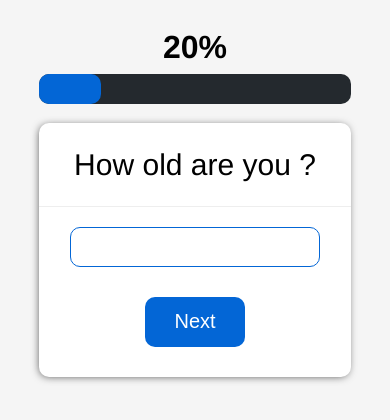
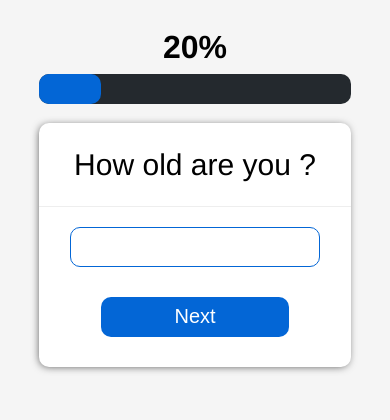
Before and after one commit to DineshBabu1989/Project-A, a React (Create React App) app: page /page/1 in a window 390 px wide. Shown: the top 420 px of the page. Built offline with nearby package versions, Linux system fonts and the light colour scheme; a web font is replaced by a local one.

Commit message:
button fix

```diff
--- a/src/components/summaryPage.jsx
+++ b/src/components/summaryPage.jsx
@@ -16,11 +16,14 @@ const Summary = props => {
       <section class="summary">
         <h2 class="summary__heading">Summary of answers</h2>
         <ul>{list}</ul>
-        <button className="input__button" onClick={props.handleBack}>
+        <button
+          className="input__button input__button--back"
+          onClick={props.handleBack}
+        >
           Back
         </button>
         <button
-          className="input__button"
+          className="input__button input__button--next"
           role="button"
           onClick={props.handleSubmit}
         >
--- a/src/css/main.css
+++ b/src/css/main.css
@@ -49,11 +49,16 @@ a:hover {
   margin: 3rem;
   outline: none;
   border-style: none; }
+  .input__button--back {
+    margin-bottom: 0rem; }
 
 @media only screen and (max-width: 600px) {
   .input__button {
     font-size: 2rem;
-    width: 10rem; } }
+    width: 60%;
+    height: 4rem; }
+    .input__button--back {
+      margin-bottom: 0rem; } }
 
 .progress {
   width: 100%;
--- a/src/sass/components/_button.scss
+++ b/src/sass/components/_button.scss
@@ -11,13 +11,20 @@
   margin: 3rem;
   outline: none;
   border-style: none;
+  &--back {
+    margin-bottom: 0rem;
+  }
 }
 
 @media only screen and (max-width: 600px) {
   .input {
     &__button {
       font-size: 2rem;
-      width: 10rem;
+      width: 60%;
+      height: 4rem;
+      &--back {
+        margin-bottom: 0rem;
+      }
     }
   }
 }
```
